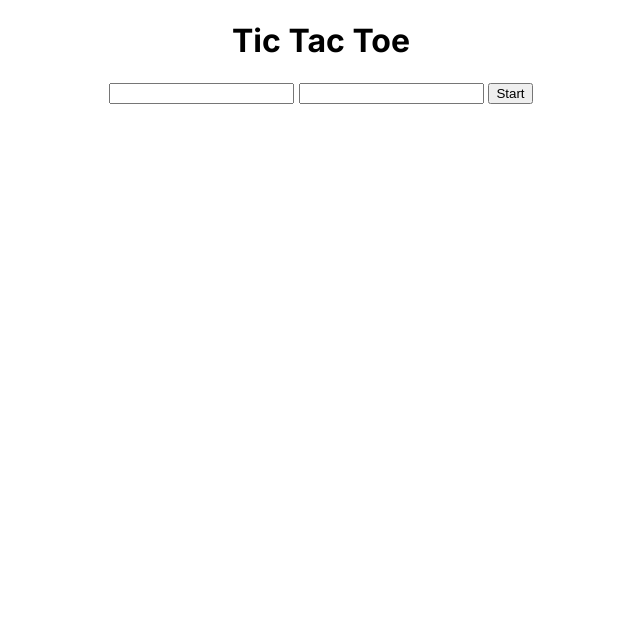
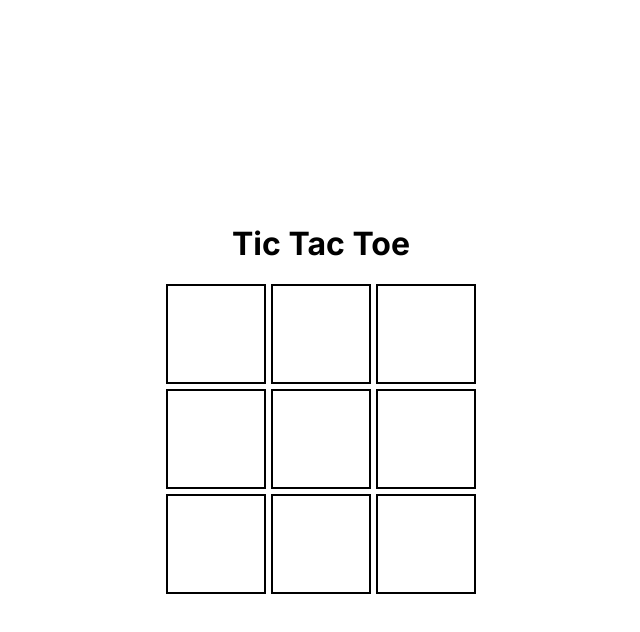
Before and after one commit to lengleman-spec/odin-tic-tac-toe, a plain HTML site: page index.html in a window 1280 px wide. Shown: the whole page, without its empty margins (319-959 px from the left). Drawn offline with Linux system fonts and the light colour scheme.

Commit message:
Make gaeboard in html and style it in css.

```diff
--- a/index.html
+++ b/index.html
@@ -10,11 +10,16 @@
     <div class="game-container">
       <h1>Tic Tac Toe</h1>
 
-      <div id="controls">
-        <input type="text" id="player1" />
-        <input type="text" id="player2" />
-
-        <button id="startBtn">Start</button>
+      <div class="board">
+        <div class="cell" data-index="0"></div>
+        <div class="cell" data-index="1"></div>
+        <div class="cell" data-index="2"></div>
+        <div class="cell" data-index="3"></div>
+        <div class="cell" data-index="4"></div>
+        <div class="cell" data-index="5"></div>
+        <div class="cell" data-index="6"></div>
+        <div class="cell" data-index="7"></div>
+        <div class="cell" data-index="8"></div>
       </div>
 
       <div id="board"></div>
--- a/styles.css
+++ b/styles.css
@@ -2,13 +2,30 @@
 
 body {
   font-family: "Inter", sans-serif;
+  display: flex;
+  align-items: center;
+  justify-content: center;
+  height: 100vh;
+}
+
+h1 {
   text-align: center;
 }
 
-#board {
+.board {
   display: grid;
   grid-template-columns: repeat(3, 100px);
+  grid-template-rows: repeat(3, 100px);
   gap: 5px;
   justify-content: center;
   margin: 20px auto;
 }
+
+.cell {
+  background-color: white;
+  border: 2px solid black;
+  display: flex;
+  justify-content: center;
+  align-items: center;
+  font-size: 2rem;
+}
```
